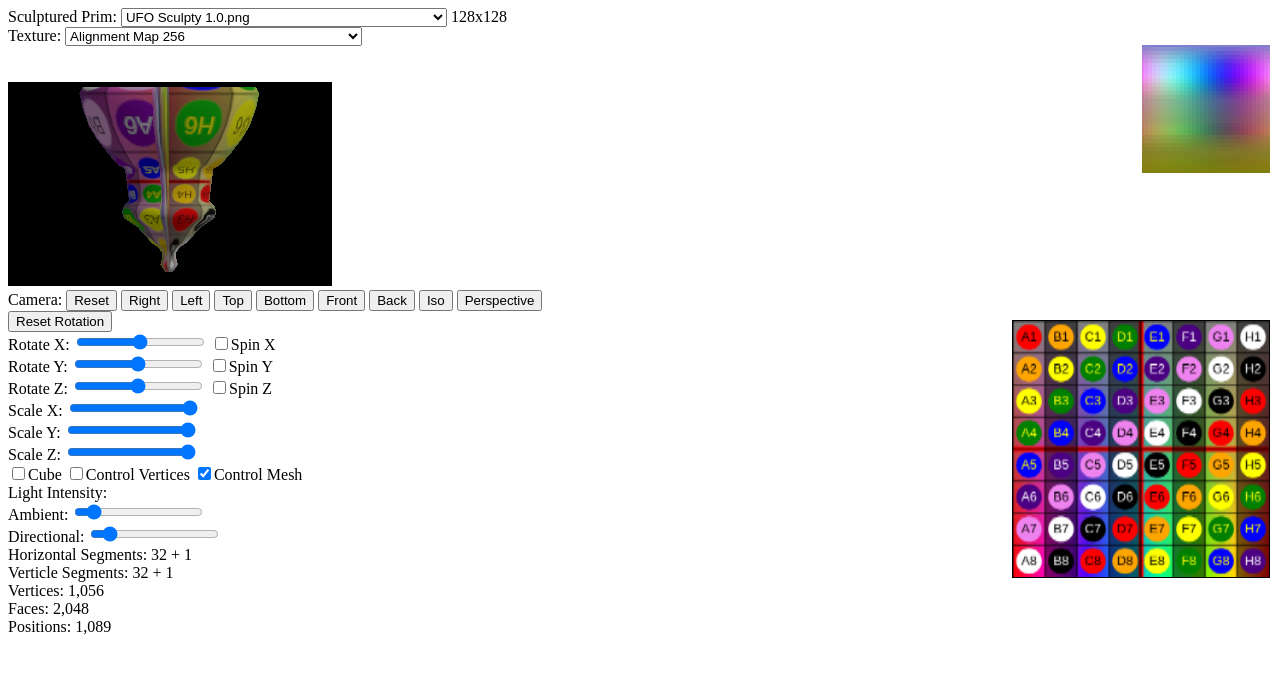
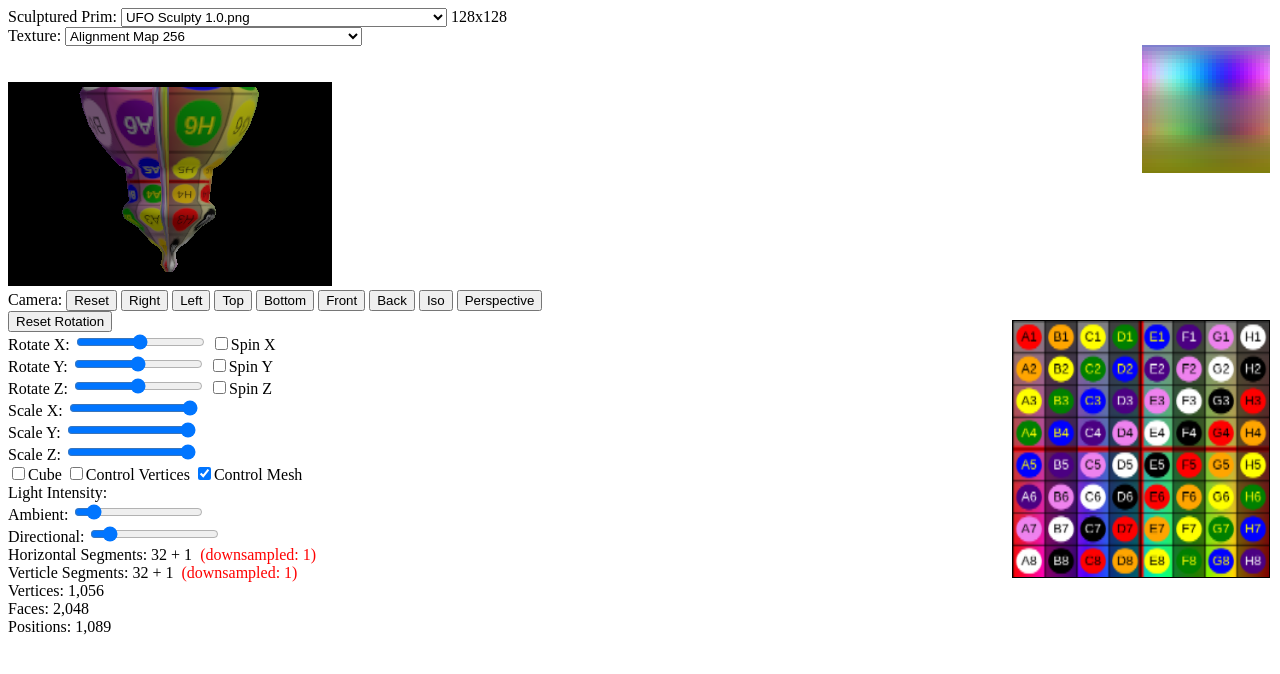
Before and after one commit to lewismoten/sculpted-prim-toolkit, a website built with Vite: page src/index.html in a window 1280 px wide. Built offline with nearby package versions, Linux system fonts and the light colour scheme; animation ran at ten frames a second.

Commit message:
downsample horizontal/vertical segments

```diff
--- a/src/index.html
+++ b/src/index.html
@@ -50,8 +50,8 @@
   Light Intensity:<br />
   <label>Ambient: <input type="range" id="ambientIntensity" min="0" max="5" step="0.01" value=".5"></label><br />
   <label>Directional: <input type="range" id="directionalIntensity" min="0" max="10" step="0.01" value="1"></label><br />
-  Horizontal Segments: <span id="horizontal-segments"></span><br />
-  Verticle Segments: <span id="vertical-segments"></span><br />
+  Horizontal Segments: <span id="horizontal-segments"></span><span id="horizontal-downsampling"></span><br />
+  Verticle Segments: <span id="vertical-segments"></span><span id="vertical-downsampling"></span><br />
   Vertices: <span id="control-mesh-vertices"></span><br />
   Faces: <span id="control-mesh-faces"></span><br />
   Positions: <span id="control-mesh-positions"></span><br />
--- a/src/index.js
+++ b/src/index.js
@@ -369,14 +369,43 @@ function convertRgbToVertex(r, g, b) {
     z: mapByteToControlVectorValue(r)
   };
 }
-function canReadControlVertex(columnIndex, rowIndex, width, height) {
+function canReadControlVertex(columnIndex, rowIndex, width, height, horizontalDownsample, verticalDownsample) {
   // only even columns and the last column contain control vertices
   if(columnIndex % 2 === 1 && columnIndex !== width-1) return false;
   // only even rows contain control vertices
   if(rowIndex % 2 === 1) return false;
-  // skip row/column 2
-  if(columnIndex % 4 === 2 || rowIndex % 4 === 2) return false;
+  // is even column?
+  if(columnIndex !== width -1) {
+    // skip additional columns in downsampled models
+    for(let i = 1; i <= horizontalDownsample; i++) {
+      if(columnIndex % Math.pow(2, i+1) === i * 2) return false;
+    }
+  }
+  // skip additional rows in downsampled models
+  for(let i = 1; i <= verticalDownsample; i++) {
+    if(rowIndex % Math.pow(2, i+1) === i * 2) return false;
+  }
   return true;
+}
+function downsampleSegments(width, height, verticesLimit) {
+  const segments = {
+    horizontal: width,
+    vertical: height,
+    horizontalDownsample: 0,
+    verticalDownsample: 0
+  }
+  while(segments.horizontal * segments.vertical > verticesLimit) {
+    const max = Math.max(segments.horizontal, segments.vertical);
+    if(max === segments.horizontal) {
+      segments.horizontalDownsample++;
+      segments.horizontal = Math.floor(segments.horizontal / 2);
+    }
+    if(max === segments.vertical) {
+      segments.verticalDownsample++;
+      segments.vertical = Math.floor(segments.vertical / 2);
+    }
+  }
+  return segments;
 }
 function readControlVertices(ctx) {
   const width = canvas2D.width;
@@ -385,16 +414,21 @@ function readControlVertices(ctx) {
   // get pixels in row major order, top to bottom, left to right as (r, g, b, a)
   const pixels = ctx.getImageData(0, 0, width, height).data;
   const controlVertices = [];
-  horizontalSegments = 32; // Math.floor(width / 2);
-  verticalSegments = 32; // Math.floor(height / 2);
+  const segments = downsampleSegments(width/2, height/2, 1024);
+  horizontalSegments = segments.horizontal;
+  verticalSegments = segments.vertical;
+  let horizontalDownsample = segments.horizontalDownsample;
+  let verticalDownsample = segments.verticalDownsample;
 
   document.getElementById('horizontal-segments').innerText = horizontalSegments.toLocaleString() + " + 1";
   document.getElementById('vertical-segments').innerText = verticalSegments.toLocaleString() + " + 1";
+  document.getElementById('horizontal-downsampling').innerText = horizontalDownsample === 0 ? '' : `(downsampled: ${horizontalDownsample})`;
+  document.getElementById('vertical-downsampling').innerText = verticalDownsample === 0 ? '' : `(downsampled: ${verticalDownsample})`;
 
   for(let i = 0; i < pixels.length; i += pixelDataBytes) {
     const columnIndex = (i / pixelDataBytes) % width;
     const rowIndex = Math.floor((i / pixelDataBytes) / width);
-    if(!canReadControlVertex(columnIndex, rowIndex, width, height)) continue;
+    if(!canReadControlVertex(columnIndex, rowIndex, width, height, horizontalDownsample, verticalDownsample)) continue;
     controlVertices.push(convertRgbToVertex(...pixels.slice(i, i + 3)));
   }
   return controlVertices;
--- a/src/style.css
+++ b/src/style.css
@@ -18,3 +18,7 @@
   width: 256px;
   height: 256px;
 }
+#horizontal-downsampling, #vertical-downsampling {
+  color: red;
+  padding-left: 8px;
+}
```
